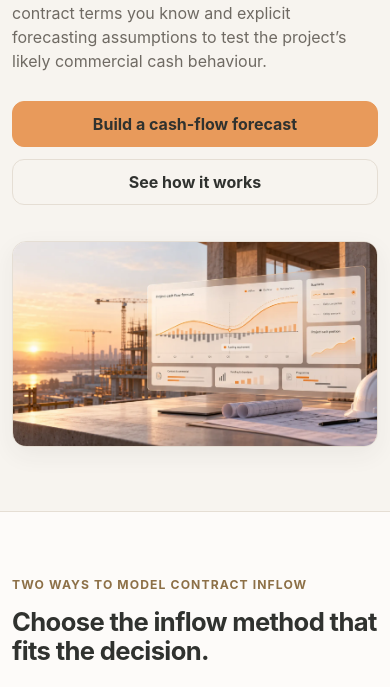
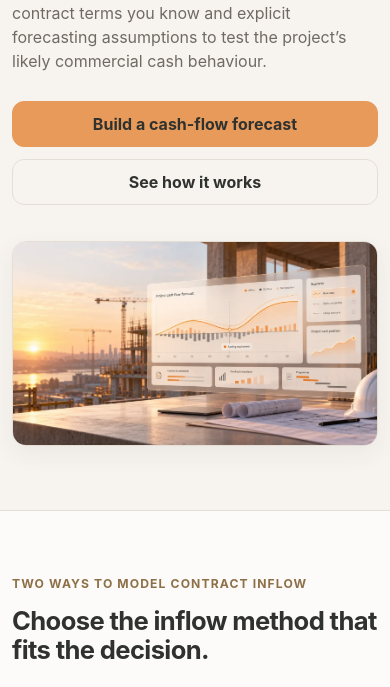
Before and after one commit to iqmia/q_flow, a Flask app: template site/templates/index.html in a window 390 px wide. Shown: the part 577-1264 px from the top of the page. Run offline with Flask 3, Linux system fonts and the light colour scheme; the template is opened without the code that fills it, so the values that code supplies are empty; parts of the project's set-up code (start-up, migrations or seed data) failed here and were passed over.

Commit message:
fix: style homepage hero image responsively

```diff
--- a/site/static/css/site.css
+++ b/site/static/css/site.css
@@ -271,6 +271,14 @@ p {
 
 .hero__panel {
   padding: 28px;
+}
+
+.hero__image {
+  display: block;
+  width: 100%;
+  aspect-ratio: 16 / 9;
+  align-self: center;
+  object-fit: cover;
 }
 
 .decision-grid {
```
